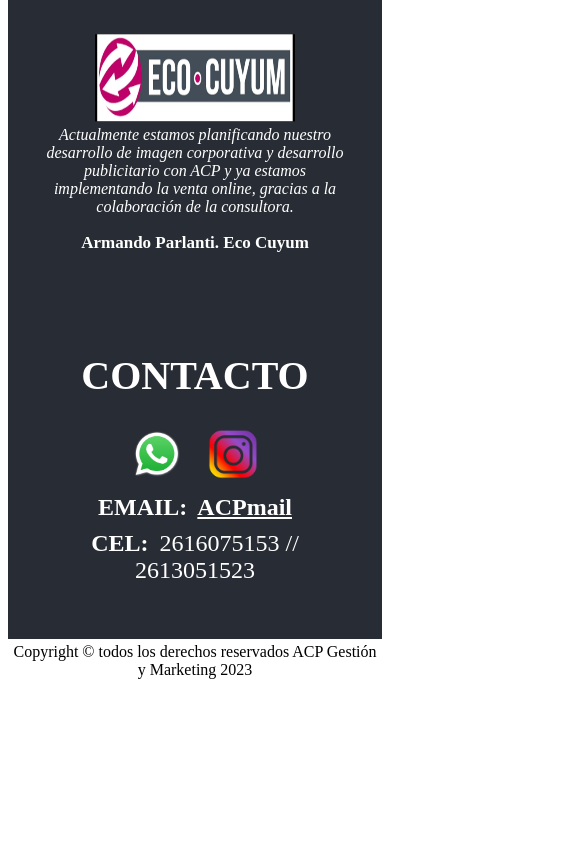
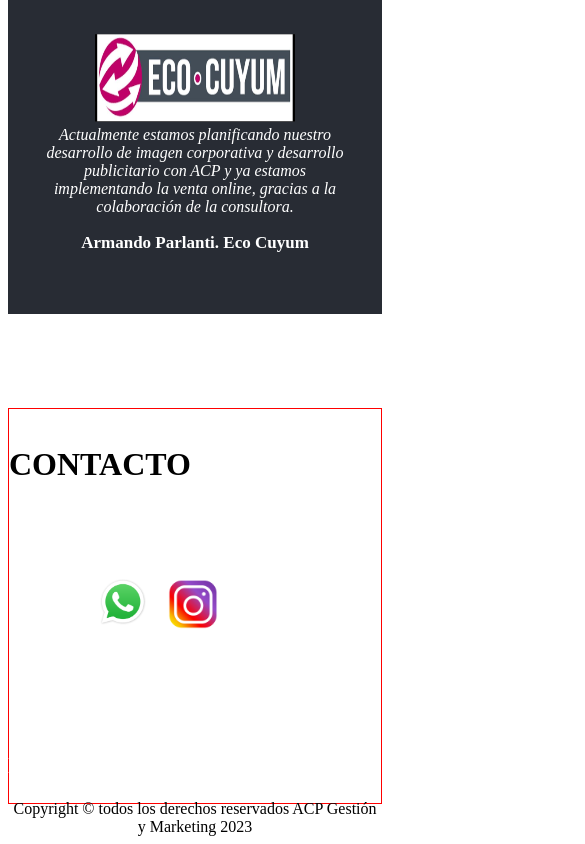
Before and after one commit to 4Bprogramming/ACPNextjs, a Next.js app: page / in a window 390 px wide. Shown: the part 2973-3817 px from the top of the page, 585 px wide, since content can reach past the window. Before the commit the page ends 3660 px from the top, so only its background shows below. Built offline with nearby package versions, Linux system fonts and the light colour scheme; a web font is replaced by a local one.

Commit message:
borrando lo que quedo de sobra

```diff
--- a/Component/contact/Contact.css
+++ b/Component/contact/Contact.css
@@ -1,49 +1,8 @@
-.AboutContact {
-  background-color: #282c34;
-  display: flex;
-  flex-direction: column;
-  width: 100%;
-  /* margin: 0 auto; */
-  margin-top: -25%;
-  margin-bottom: 2%;
-  justify-content: center;
-  align-items: center;
-  text-align: center;
-  /* justify-content: space-around; */
- /* border: solid green; */
+.AboutContact{
+  border: 1px solid red;
 }
-
-.photoContact {
-  height: 300px;
-  width: 400px;
-  /* border-radius: 15px; */
-  background-image: url("../../Assets/contact.avif");
-  background-size: cover;
-  background-repeat: no-repeat;
-  overflow: hidden;
-  border: solid black;
-}
-/* .photoContact:hover {
-  filter: grayscale(80%);
-  transform: scale(1.1);
-  transition: 500ms;
-} */
-
-.StyledHeadingContact {
-  display: flex;
-  height: 300%;
-  font-size: 2.5rem;
-  color: White;
-  /* border: solid rgb(183, 0, 255); */
-  /* margin-bottom: 1%; */
-  margin-top: -15%;
-  text-align: center;
-  justify-content: center;
-}
-
 .TextSectionContact {
   margin-left: -110%;
-  /* margin-right: 10px; */
   margin-top: 1px;
   text-align: center;
   font-size: 150%;
@@ -51,76 +10,15 @@
   color: white;
   display: flex;
   flex-direction: column;
-  /* border: solid red; */
 }
 .contactLink{
   outline: none;
-  /* text-decoration: none; */
 }
 .contactLink:link{
   color: rgb(255, 255, 255)
 }
 .contactwh {
-  margin-top: -5%;
-  /* margin-bottom: 5%; */
+  display: flex;
+  width: 100%;
+  justify-content: center;
  }
- .contactemail{
-   margin-top: -5%;
- }
- .contactcel{
-   margin-top: -5%;
-   margin-bottom: 5%;
- }
-
-@media screen and (max-width: 1200px) {
-  .AboutContact {
-    flex-direction: column;
-    align-items: center;
-  }
-  .TextSectionContact,
-  .StyledHeadingContact {
-    width: 100%;
-    margin: 0 auto;
-  }
-
-  .photoContact {
-    margin-top: 2rem;
-    margin-bottom: 2rem;
-  }
-}
-
-@media screen and (max-width: 620px) {
-  .photoContact {
-    width: 320px;
-    height: 320px;
-    /* border: solid red; */
-  }
-  .TextSectionContact {
-    margin-top: 40px;
-    width: 300px;
-    height: 200px;
-
-  }
-}
-
-@media screen and (max-width: 400px) {
-  .contactwh {
-   margin-top: -20%;
-   /* margin-bottom: 5%; */
-  }
-  .contactemail{
-    margin-top: -5%;
-  }
-  .contactcel{
-    margin-top: -5%;
-    margin-bottom: 5%;
-  }
-
-}
-@media screen and (max-width: 315px) {
-  .photoContact {
-    width: 200px;
-    height: 200px;
-  }
-
-}
```
